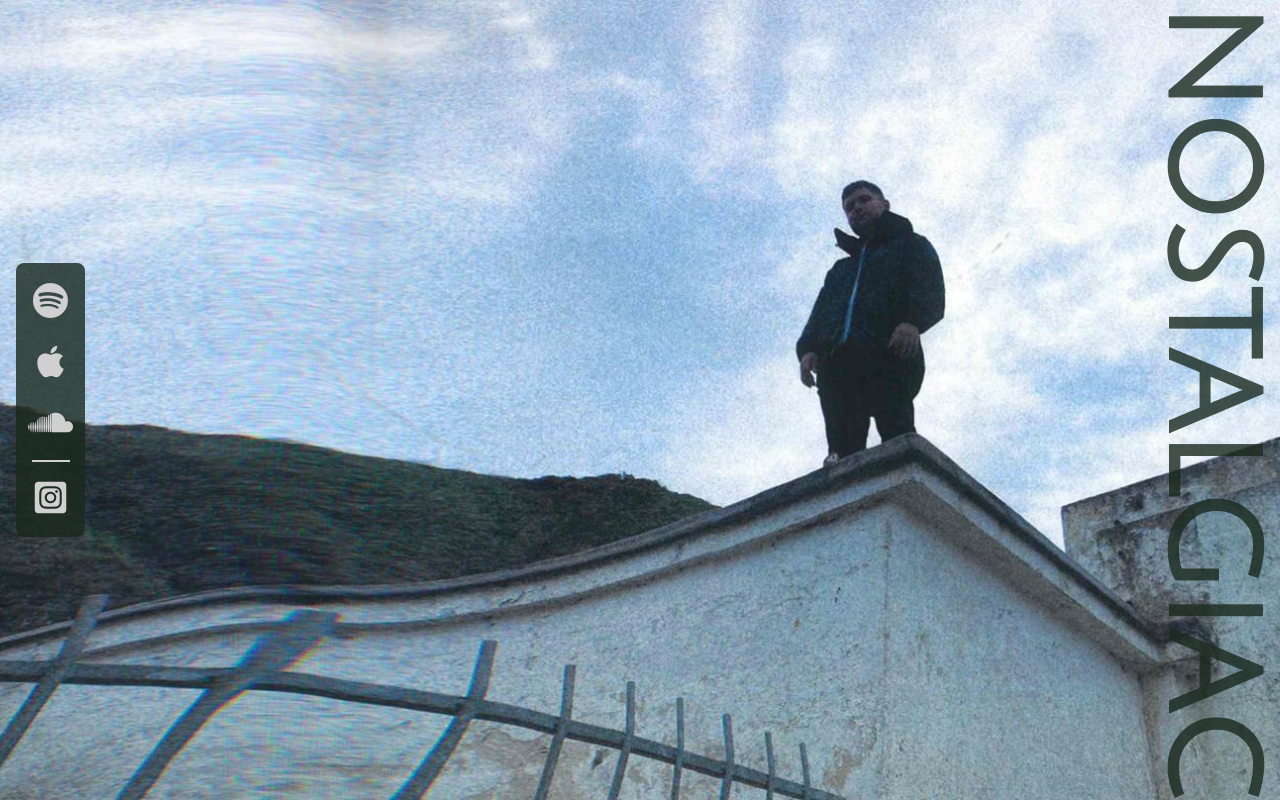
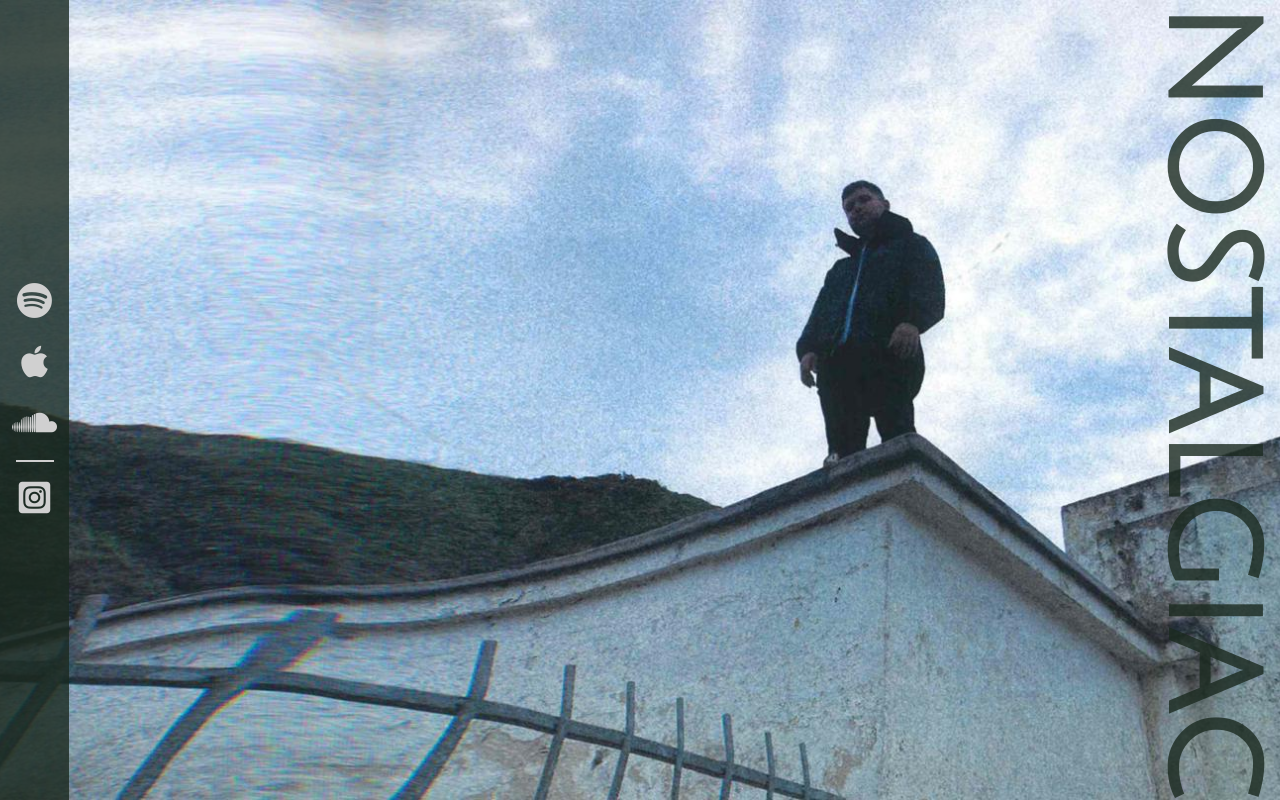
Before and after one commit to NostalgiacMusic/nostalgiacmusic.github.io, a plain HTML site: page index.html in a window 1280 px wide. Drawn offline with Linux system fonts and the light colour scheme.

Commit message:
extend sidebar

```diff
--- a/css/style.css
+++ b/css/style.css
@@ -22,14 +22,15 @@ main {
 }
 
 main > nav {
-  font-size: 4rem;
-  padding: 2rem 1rem;
+  font-size: 3rem;
+  padding: 1rem 0.5rem;
   display: flex;
   flex-direction: column;
   justify-content: center;
   align-items: center;
-  border-radius: 0.5rem;
-  margin-left: 1rem;
+  height: 100vh;
+  /* border-radius: 0.5rem; */
+  /* margin-left: 1rem; */
   background-color: var(--primary-bg);
 }
 
```
